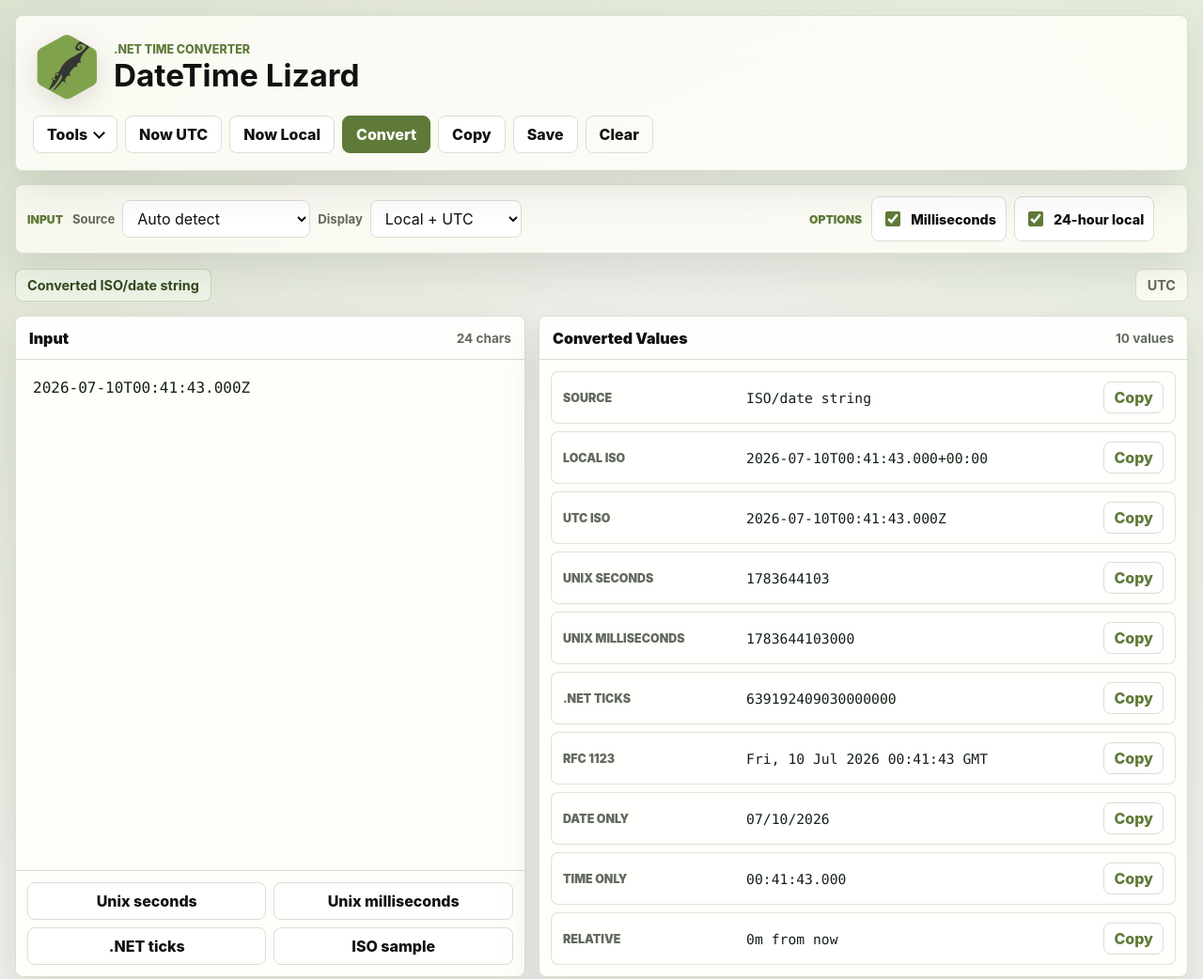
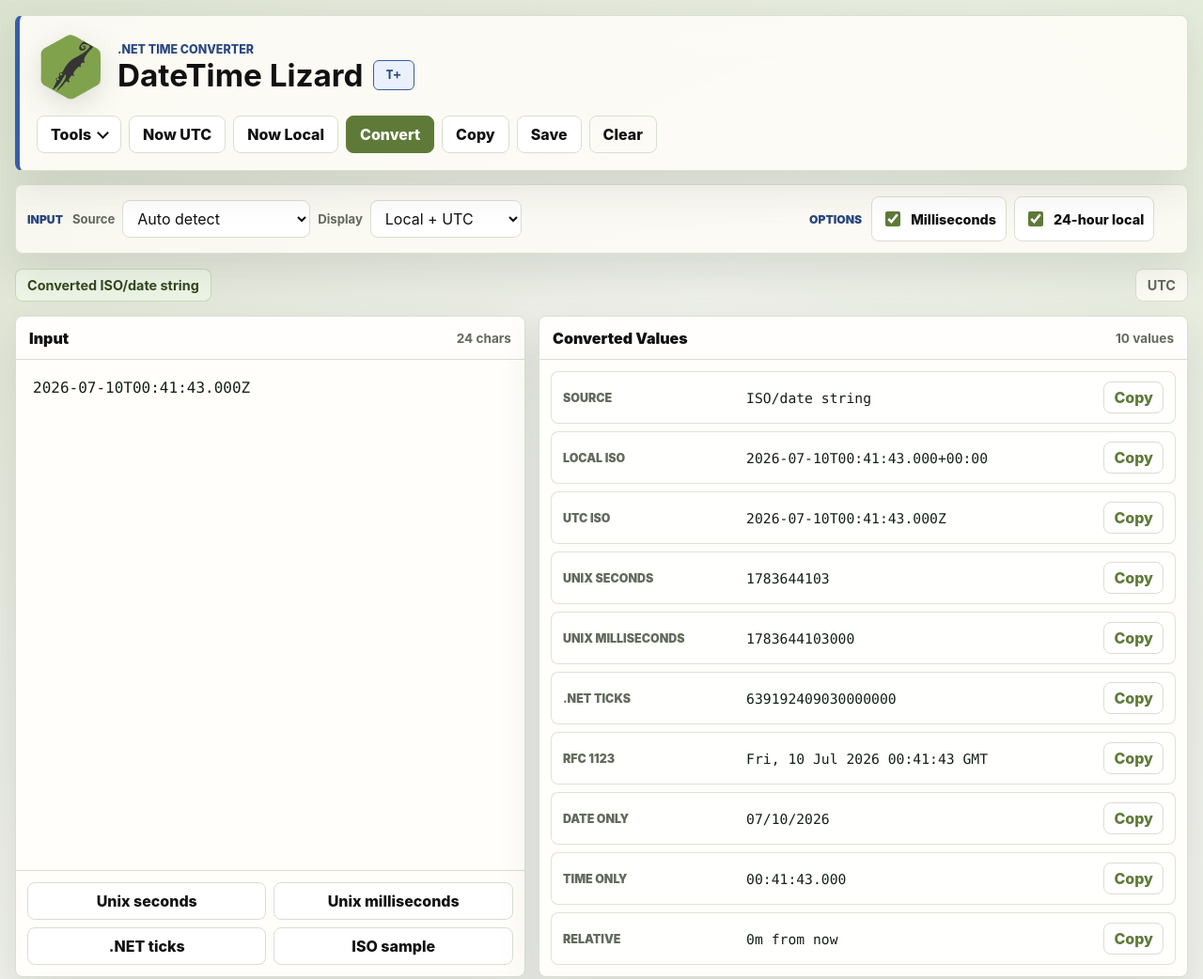
Before and after one commit to davidbreyer/datetime-lizard, a plain HTML site: page index.html in a window 1280 px wide. Shown: the top 1042 px of the page at 94% size. Drawn offline with Linux system fonts and the light colour scheme.

Commit message:
Add tool accent identity

```diff
--- a/index.html
+++ b/index.html
@@ -4,18 +4,21 @@
     <meta charset="utf-8">
     <meta name="viewport" content="width=device-width, initial-scale=1">
     <title>DateTime Lizard</title>
-    <link rel="icon" type="image/png" href="assets/apple-icon.png?v=20260617-2109">
-    <link rel="apple-touch-icon" href="assets/apple-icon.png?v=20260617-2109">
-    <link rel="stylesheet" href="styles.css?v=20260617-2109">
+    <link rel="icon" type="image/png" href="assets/apple-icon.png?v=20260709-2041">
+    <link rel="apple-touch-icon" href="assets/apple-icon.png?v=20260709-2041">
+    <link rel="stylesheet" href="styles.css?v=20260709-2041">
   </head>
   <body>
     <main class="app-shell">
       <header class="top-bar">
         <div class="brand-lockup">
-          <img src="assets/yelling-lizard-logo.png?v=20260617-2109" alt="" class="brand-logo" width="72" height="72">
+          <img src="assets/yelling-lizard-logo.png?v=20260709-2041" alt="" class="brand-logo" width="72" height="72">
           <div>
             <p class="eyebrow">.NET time converter</p>
-            <h1>DateTime Lizard</h1>
+            <div class="title-row">
+              <h1>DateTime Lizard</h1>
+              <span class="tool-symbol" aria-hidden="true">T+</span>
+            </div>
           </div>
         </div>
         <div class="action-bar" aria-label="DateTime actions">
@@ -153,12 +156,12 @@
         <span>
           <a href="https://www.davidbreyer.com/tools/terms/">Terms/Privacy</a>
           <a href="https://github.com/davidbreyer/datetime-lizard" target="_blank" rel="noopener noreferrer">GitHub</a>
-          <span id="releaseStamp" data-version>Version: 20260617-2109</span>
+          <span id="releaseStamp" data-version>Version: 20260709-2041</span>
         </span>
       </footer>
     </main>
 
-    <script src="/tools/lizard-tools.js?v=20260617-2109"></script>
-    <script src="script.js?v=20260617-2109"></script>
+    <script src="/tools/lizard-tools.js?v=20260709-2041"></script>
+    <script src="script.js?v=20260709-2041"></script>
   </body>
 </html>
--- a/script.js
+++ b/script.js
@@ -25,7 +25,7 @@ const hoursInput = document.querySelector("#hoursInput");
 const minutesInput = document.querySelector("#minutesInput");
 const applyMathButton = document.querySelector("#applyMathButton");
 
-const appRelease = "20260617-2109";
+const appRelease = "20260709-2041";
 const dotnetEpochTicks = 621355968000000000n;
 const ticksPerMillisecond = 10000n;
 let currentRows = [];
--- a/styles.css
+++ b/styles.css
@@ -11,6 +11,9 @@
   --accent: #5f7a38;
   --accent-strong: #35471e;
   --accent-soft: #edf5e7;
+  --tool-accent: #365da8;
+  --tool-accent-strong: #29477f;
+  --tool-accent-soft: #eaf0fc;
   --time-soft: #edf4fa;
   --time: #496076;
   --warn: #b2452c;
@@ -72,6 +75,7 @@ textarea {
   gap: 16px;
   align-items: start;
   padding: 18px;
+  border-left: 5px solid var(--tool-accent);
   backdrop-filter: blur(18px);
 }
 
@@ -92,7 +96,7 @@ textarea {
 
 .eyebrow {
   margin: 0 0 3px;
-  color: var(--accent);
+  color: var(--tool-accent-strong);
   font-size: 0.78rem;
   font-weight: 800;
   text-transform: uppercase;
@@ -103,6 +107,31 @@ h1 {
   font-size: clamp(1.65rem, 2.6vw, 2.45rem);
   line-height: 1.05;
   letter-spacing: 0;
+}
+
+.title-row {
+  display: flex;
+  flex-wrap: wrap;
+  align-items: center;
+  gap: 10px;
+}
+
+.tool-symbol {
+  min-width: 44px;
+  height: 32px;
+  display: inline-flex;
+  align-items: center;
+  justify-content: center;
+  padding: 0 8px;
+  border: 1px solid var(--tool-accent);
+  border-radius: 6px;
+  background: var(--tool-accent-soft);
+  color: var(--tool-accent-strong);
+  font-family: "Cascadia Code", Consolas, monospace;
+  font-size: 0.84rem;
+  font-weight: 900;
+  line-height: 1;
+  white-space: nowrap;
 }
 
 .action-bar {
@@ -213,7 +242,7 @@ h1 {
 }
 
 .control-group-title {
-  color: var(--accent);
+  color: var(--tool-accent-strong);
   font-size: 0.76rem;
   font-weight: 900;
   text-transform: uppercase;
```
